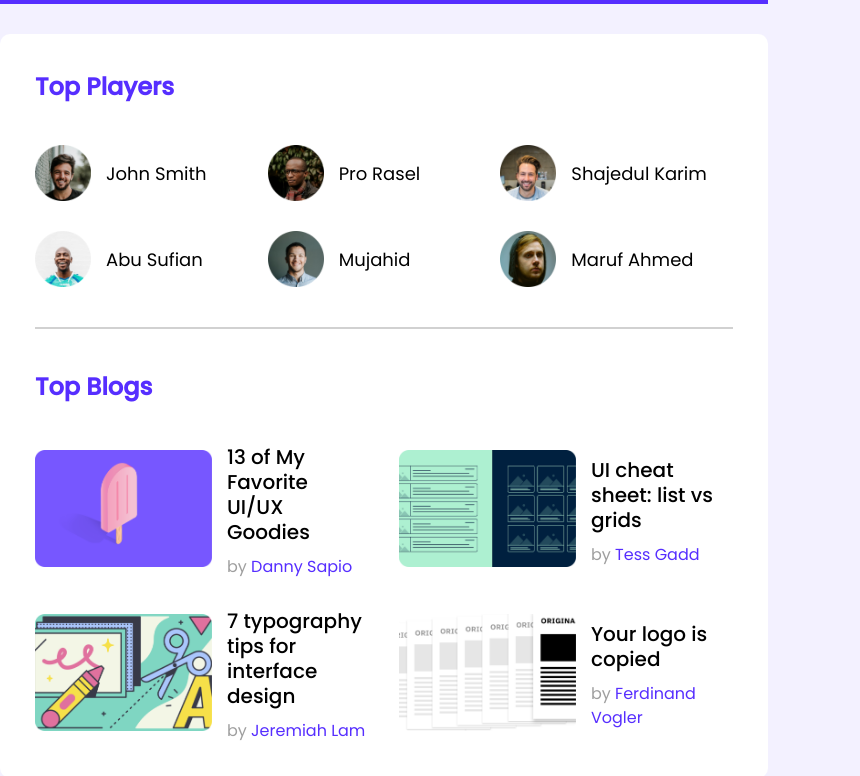
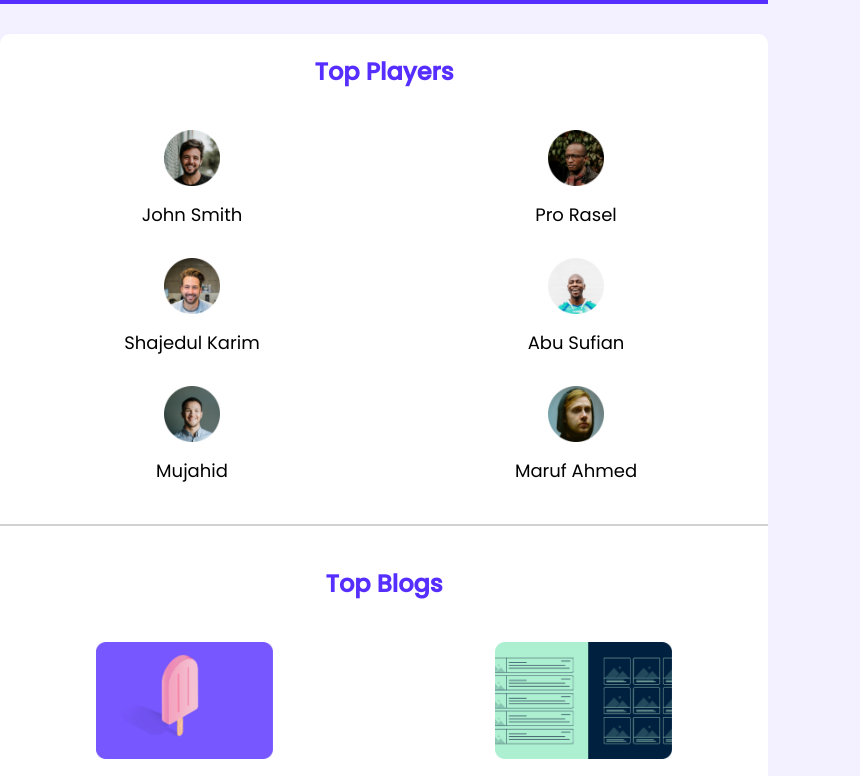
Before and after one commit to Wixden/Responsive_Template, a plain HTML site: page leaderboard/index.html in a window 768 px wide. Shown: the part 87-863 px from the top of the page, 860 px wide, since content can reach past the window. Drawn offline with Linux system fonts and the light colour scheme.

Commit message:
added tablet responsive size.

```diff
--- a/leaderboard/styles/style.css
+++ b/leaderboard/styles/style.css
@@ -268,6 +268,12 @@ hr {
   font-size: 15px;
 }
 
+/*------------------
+    Media Queries
+------------------*/
+
+/* Mobile Devices */
+
 @media screen and (max-width: 688px) {
   .container {
     width: 100%;
@@ -294,3 +300,32 @@ hr {
     display: none;
   }
 }
+
+/* Tablet Devices */
+
+@media screen and (min-width: 688px) and (max-width: 992px) {
+  .container {
+    width: 100%;
+    padding: 20px 0;
+  }
+
+  .section_title {
+    /* padding: 20px; */
+    text-align: center;
+  }
+  .top_players,
+  .blogs,
+  .courses {
+    grid-template-columns: repeat(2, 1fr);
+  }
+  .player,
+  .blog {
+    flex-direction: column;
+    text-align: center;
+    /* margin: 0 auto; */
+  }
+
+  .navbar ul {
+    display: none;
+  }
+}
```
